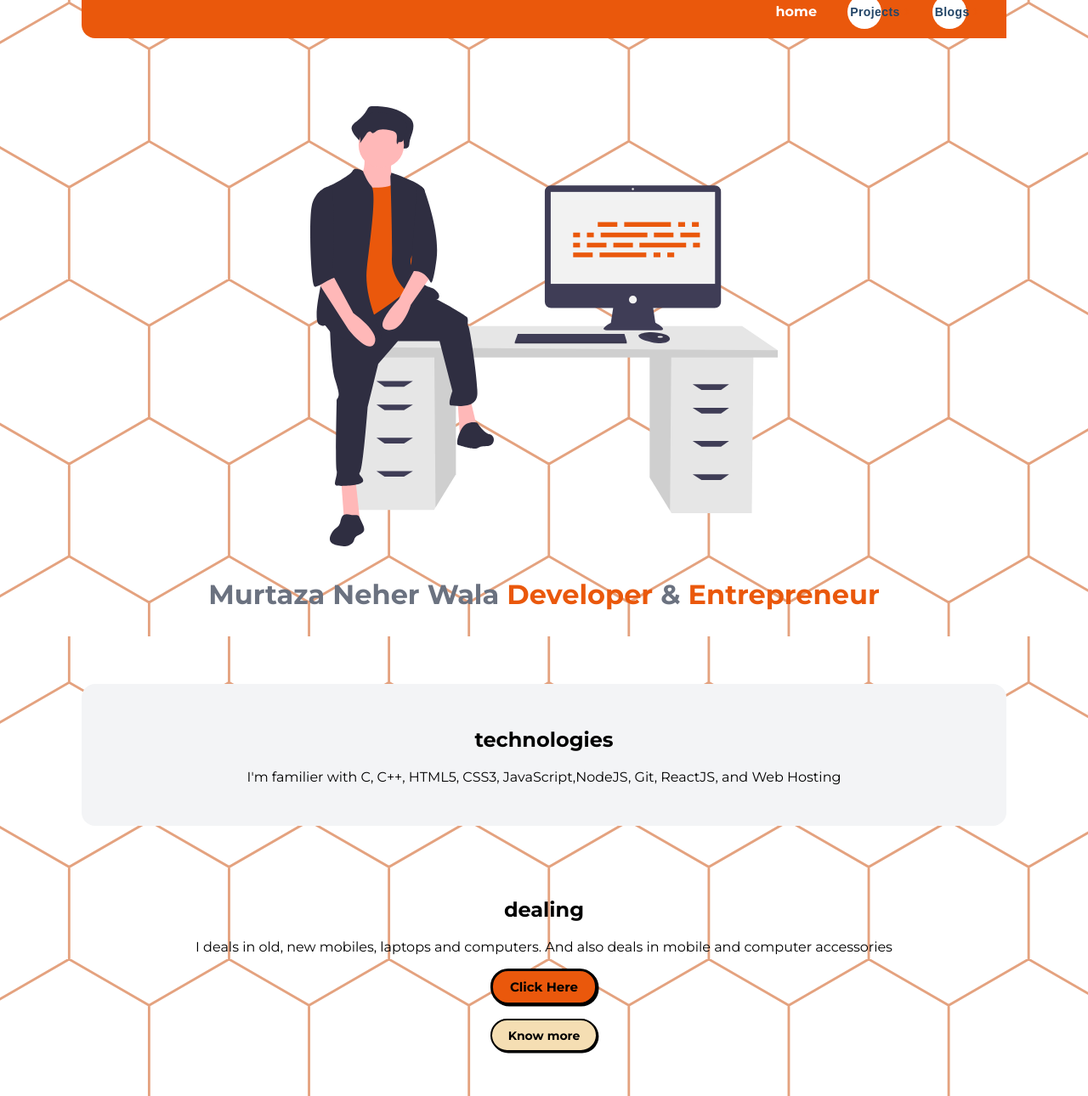
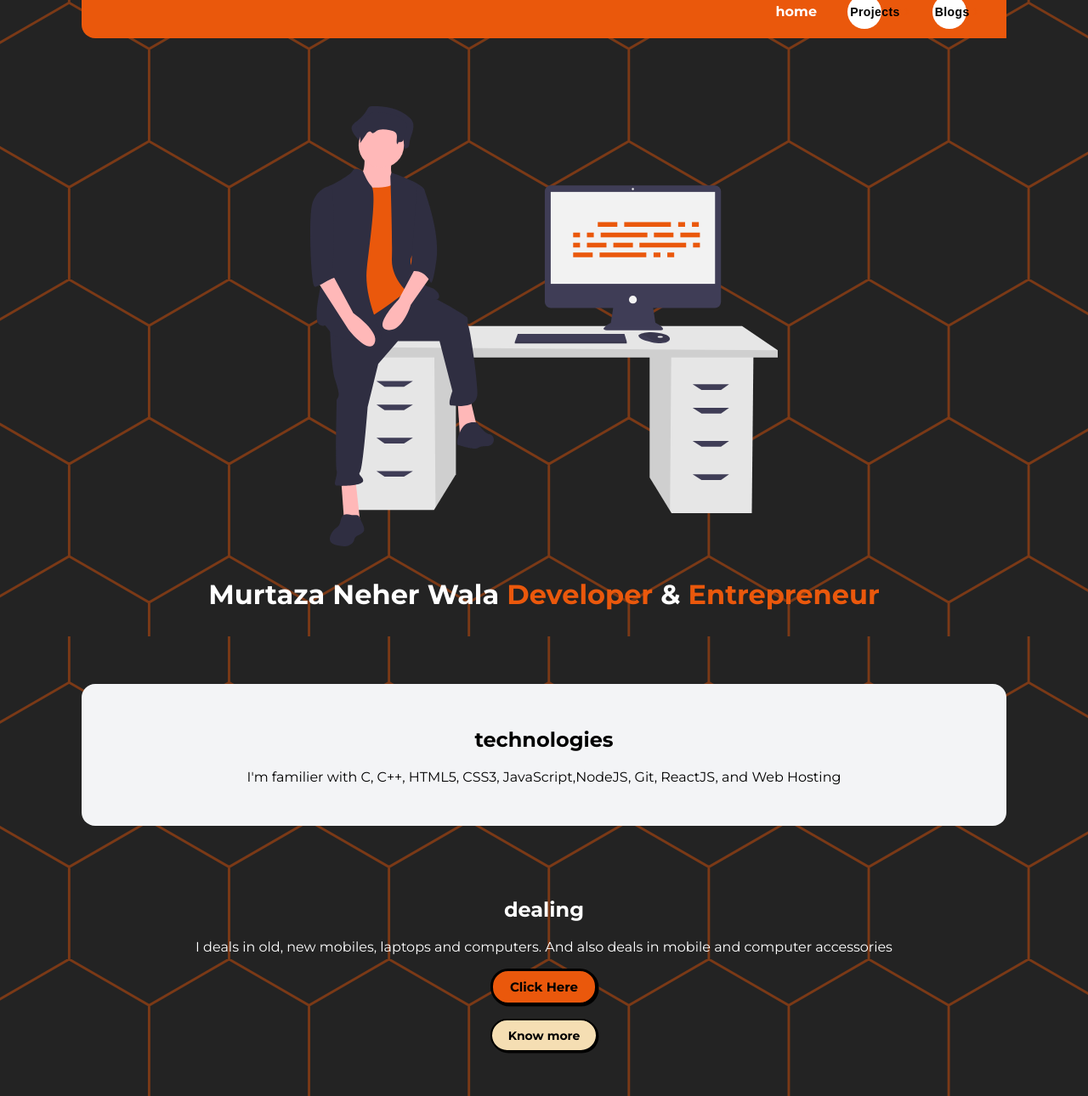
Before and after one commit to MurtazaNeher/portfolio, a plain HTML site: page index.html in a window 1280 px wide. Shown: the part 51-1341 px from the top of the page at 85% size. Drawn offline with Linux system fonts and the light colour scheme.

Commit message:
Bg color change

```diff
--- a/index.html
+++ b/index.html
@@ -11,12 +11,9 @@
 
 <body>
     <nav class="navigation container">
-        <div class="nav-brand">Murtaza Neher Wala</div>
+        <div class="nav-brand" style="margin-left: 0.3rem;">Murtaza Neher Wala</div>
         <ul class="list-non-bullets nav-pills">
             <li class="list-item-inline">
-
-
-
 
                 <!-- <button id="btn-Nav" onclick="window.location.href='/'">home</button> -->
 
@@ -26,7 +23,7 @@
             <li class="list-item-inline">
 
                 <button id="btn-Nav" onclick="window.location.href='projects.html'">
-                    <span>Projects</span>
+                    <span style="color: black;">Projects</span>
                     <svg width="10px" height="10px" viewBox="0 0 13 10">
                         <path d="M1,5 L11,5"></path>
                         <polyline points="8 1 12 5 8 9"></polyline>
@@ -37,7 +34,7 @@
 
             <li class="list-item-inline">
                 <button id="btn-Nav" onclick="window.location.href='blogs.html'">
-                    <span>Blogs</span>
+                    <span style="color: black;">Blogs</span>
                     <svg width="10px" height="10px" viewBox="0 0 13 10">
                         <path d="M1,5 L11,5"></path>
                         <polyline points="8 1 12 5 8 9"></polyline>
@@ -52,7 +49,7 @@
 
     <header class="hero">
         <img class="hero-img" src="images/hero1.svg" />
-        <h1 class="hero-heading">Murtaza Neher Wala <span style="color:var(--primary-color)">Developer </span>& <span
+        <h1 class="hero-heading" style="color:white;">Murtaza Neher Wala <span style="color:var(--primary-color)">Developer </span>& <span
                 style="color:var(--primary-color)">Entrepreneur </span></h1>
     </header>
     <section class="section ow">
@@ -66,8 +63,8 @@
     <section class="section">
 
         <div class="container container-center">
-            <h1>dealing</h1>
-            <p>
+            <h1 style="color: white;">dealing</h1>
+            <p style="color: white;">
                 I deals in old, new mobiles, laptops and computers. And also deals in mobile and computer accessories
             </p>
         </div>
--- a/style.css
+++ b/style.css
@@ -15,6 +15,7 @@ body {
 html {
     background: url(images/Hexagon\ \(7\).svg) no-repeat center center fixed;
     -webkit-background-size: cover;
+    background-color: rgba(0, 0, 0, 0.863);
     -moz-background-size: cover;
     -o-background-size: cover;
     background-size: cover;
@@ -140,7 +141,7 @@ hr {
 .hero .hero-heading {
     text-align: center;
     padding-top: 1rem;
-    color: var(--dark-gray);
+    color: white;
 }
 
 .hero .hero-heading .heading-inverted {
@@ -310,7 +311,7 @@ hr {
     font-size: 14px;
     font-weight: 700;
     letter-spacing: 0.03em;
-    color: #234567;
+    color: black;
    }
 
    #btn-Nav svg {
```
Also changed, not shown: blogs.html (+1 -1 lines), projects.html (+4 -4 lines).
